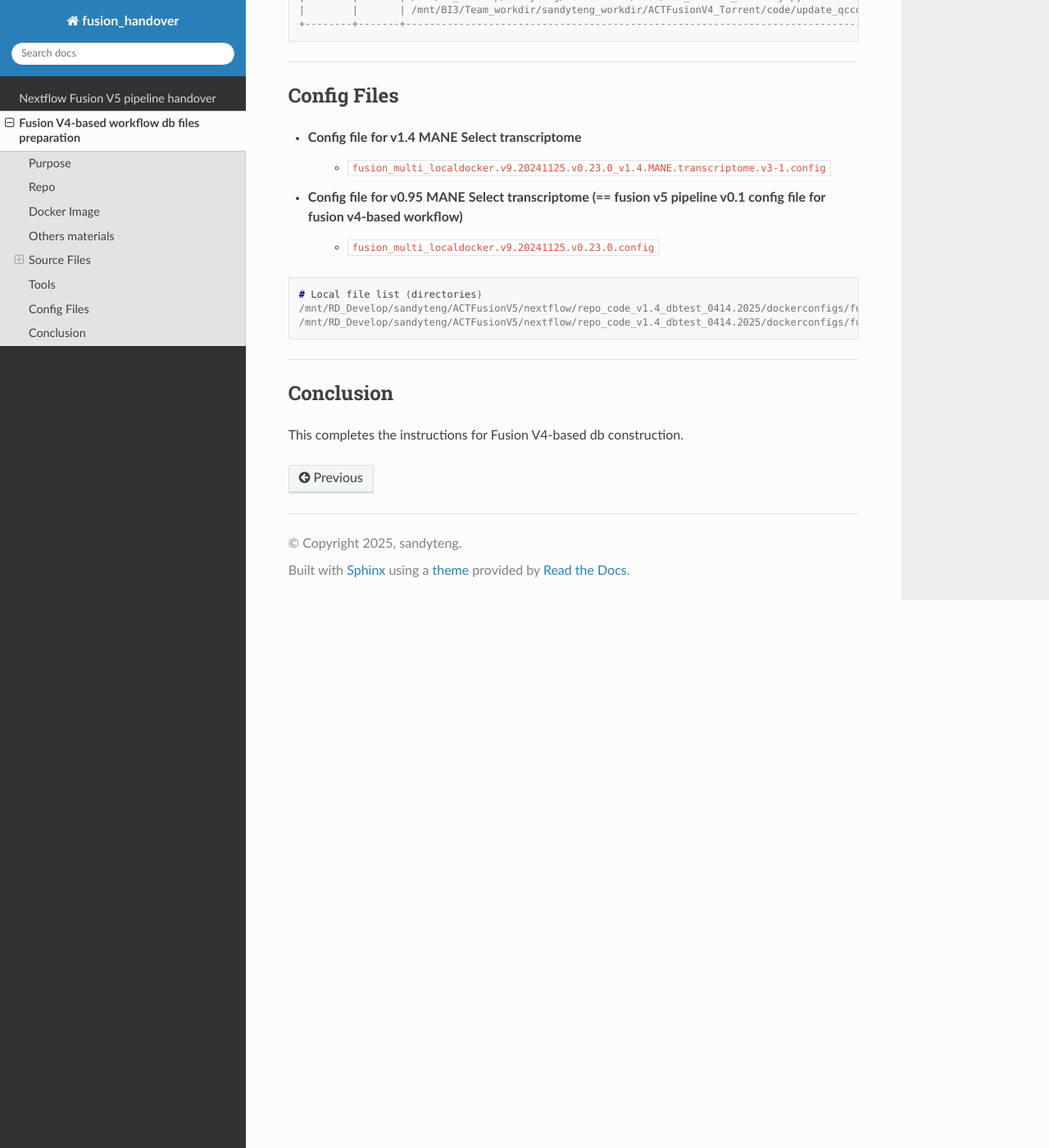
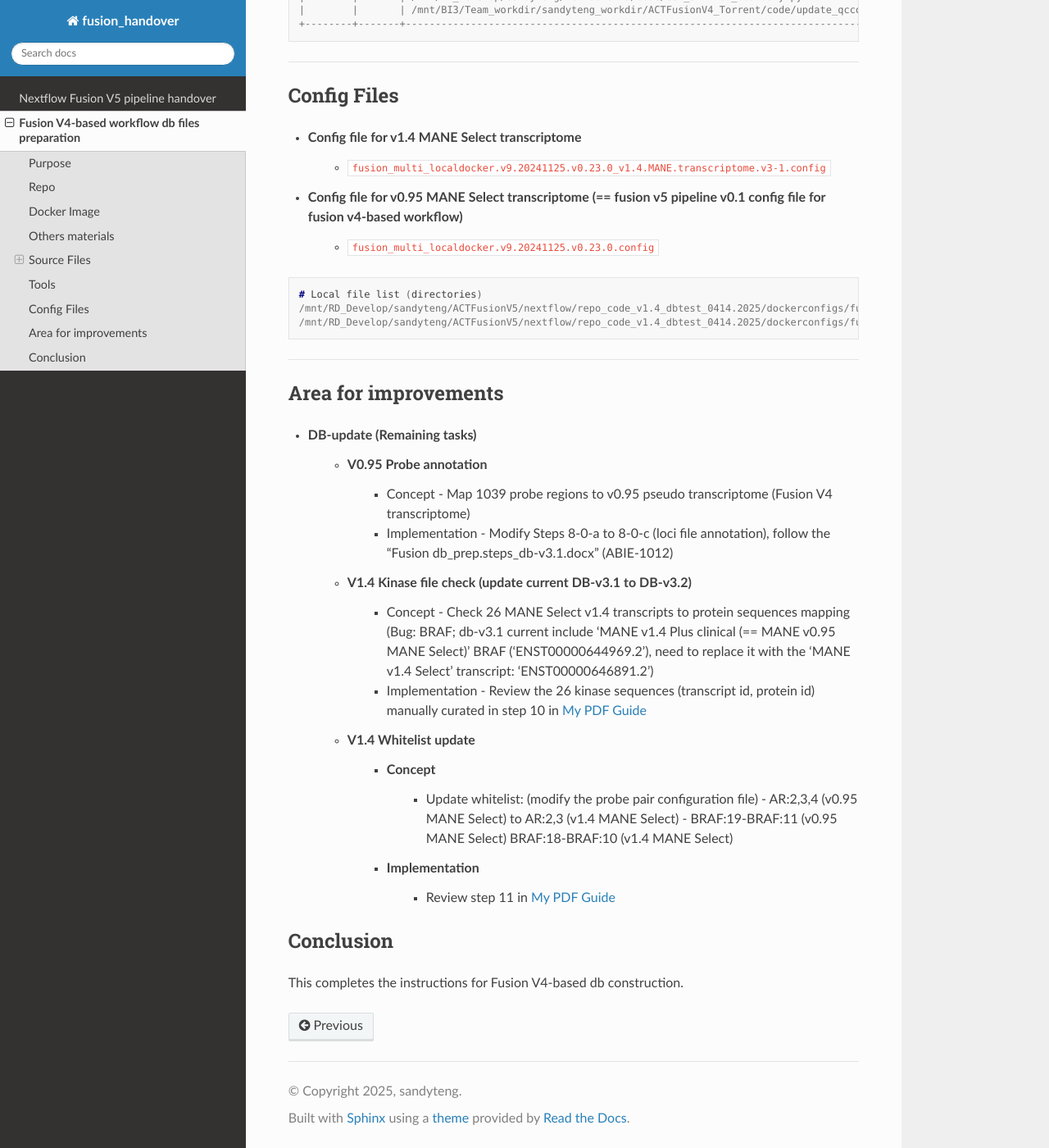
Before and after one commit to sandyteng/fusion_handover, a Sphinx documentation site: the page built from source/dp_prep_fusionv4.rst, in a window 1280 px wide and 1400 px high, scrolled down 3436 px. Shown: the whole window at 82% size. Built offline with Sphinx 7.4.7 and the Read the Docs theme 3.1.0, drawn with Linux system fonts in a browser that asks for light colours.

Commit message:
add area for improvements in 'dp_prep_fusionv4.rst'

```diff
--- a/source/dp_prep_fusionv4.rst
+++ b/source/dp_prep_fusionv4.rst
@@ -148,6 +148,30 @@ Config Files
 
 ----
 
+----------------------
+Area for improvements
+----------------------
+- **DB-update (Remaining tasks)**
+    - V0.95 Probe annotation
+        -   Concept
+            -   Map 1039 probe regions to v0.95 pseudo transcriptome (Fusion V4 transcriptome)
+        -   Implementation
+            -   Modify Steps 8-0-a to 8-0-c (loci file annotation), follow the “Fusion db_prep.steps_db-v3.1.docx” (ABIE-1012)
+
+    - V1.4 Kinase file check (update current DB-v3.1 to DB-v3.2)
+        -   Concept
+            -   Check 26 MANE Select v1.4 transcripts to protein sequences mapping  (Bug: BRAF; db-v3.1 current include 'MANE v1.4 Plus clinical (== MANE v0.95 MANE Select)' BRAF ('ENST00000644969.2'), need to replace it with the 'MANE v1.4 Select' transcript: 'ENST00000646891.2')
+        -   Implementation
+            -   Review the 26 kinase sequences (transcript id, protein id) manually curated in step 10 in `My PDF Guide <_static/Fusion_db_prep.steps_db-v3.1.pdf>`_
+
+    - V1.4 Whitelist update
+        - Concept
+            -   Update whitelist: (modify the probe pair configuration file)
+                -   AR:2,3,4 (v0.95 MANE Select) to AR:2,3 (v1.4 MANE Select)
+                -   BRAF:19-BRAF:11 (v0.95 MANE Select) BRAF:18-BRAF:10 (v1.4 MANE Select)
+        - Implementation
+            -   Review step 11 in `My PDF Guide <_static/Fusion_db_prep.steps_db-v3.1.pdf>`_
+
 --------------------
 Conclusion
 --------------------
```
Also changed, not shown: 3 other files.
